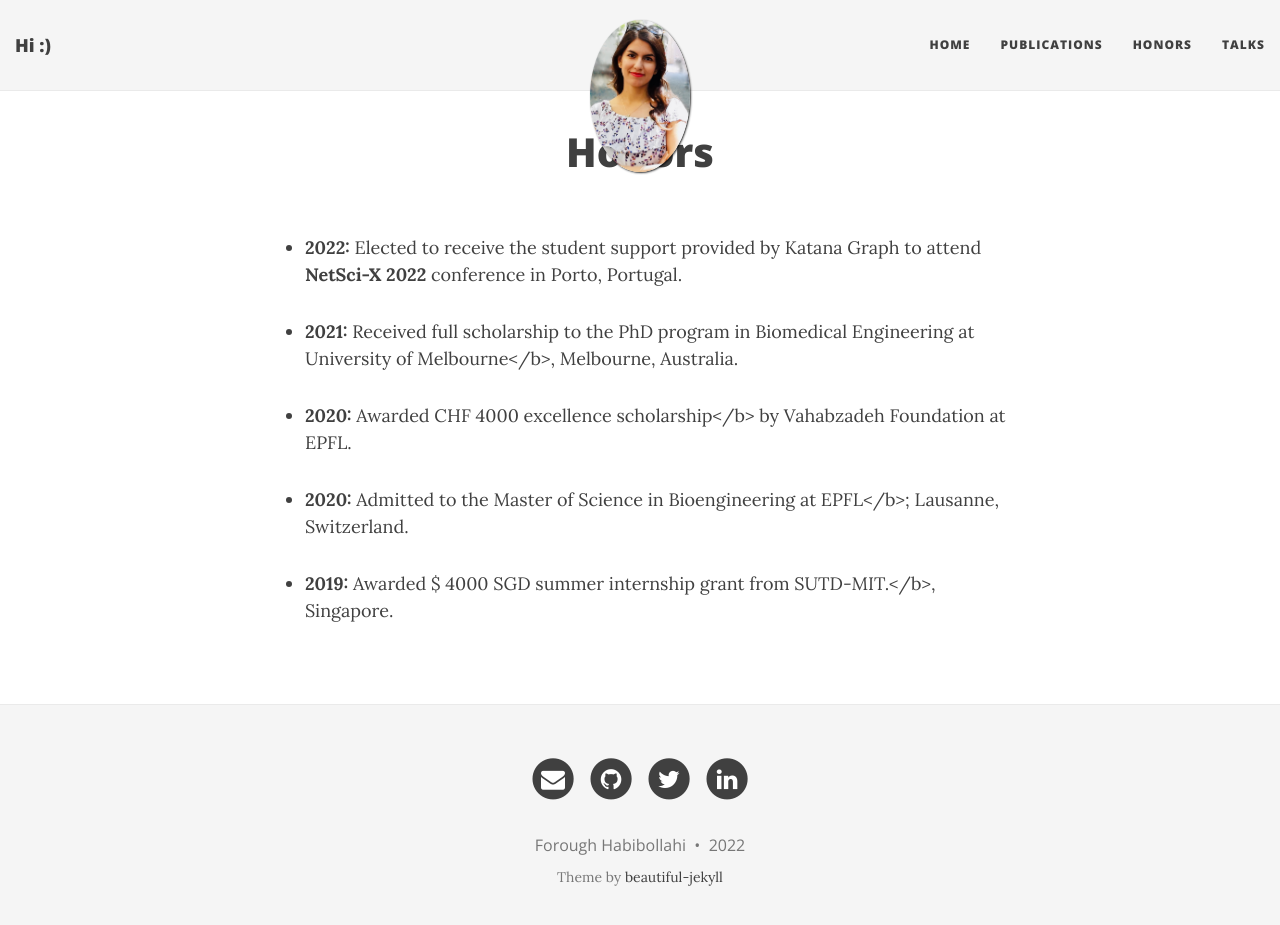
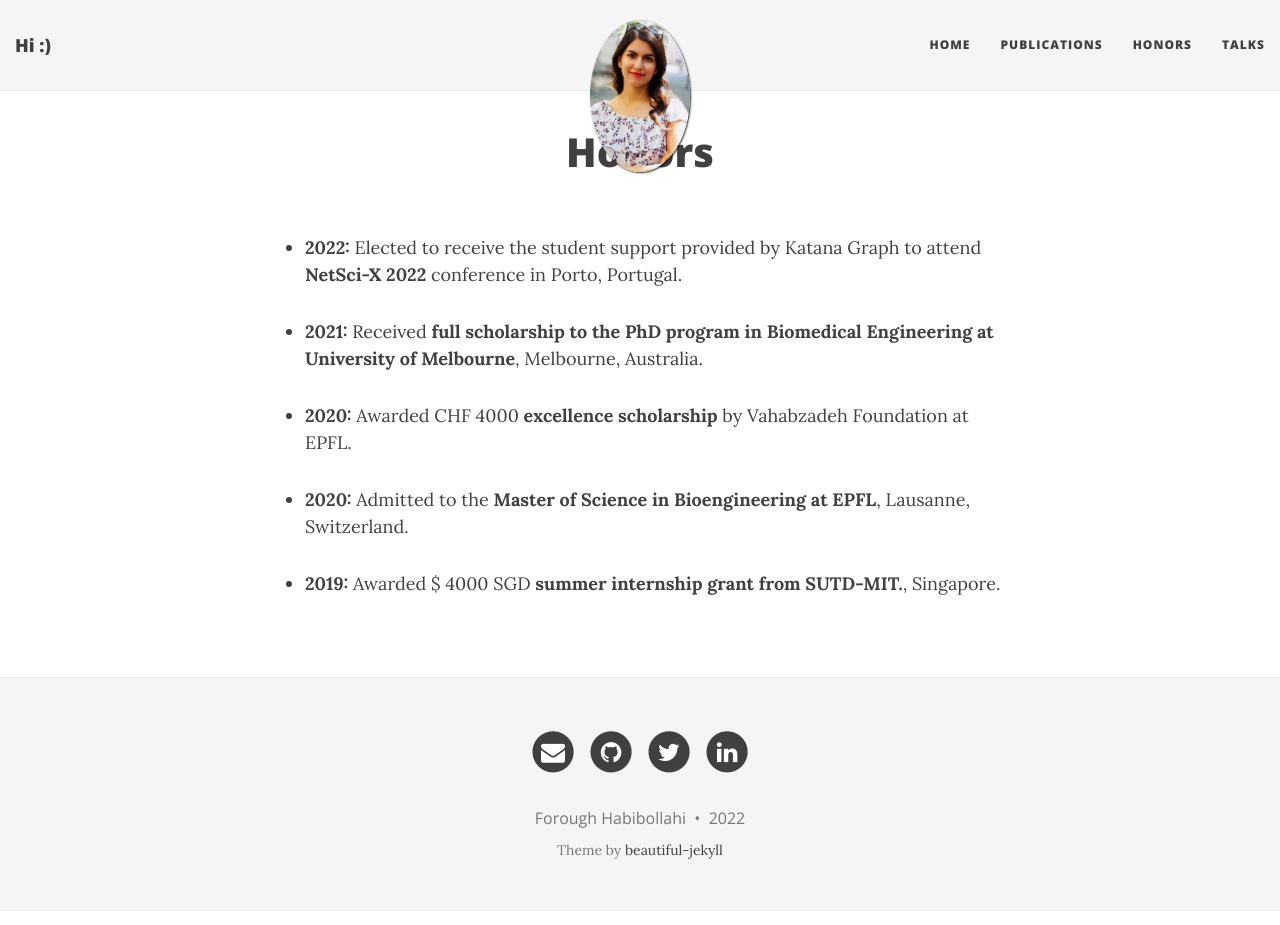
Before and after one commit to ForoughHa/ForoughHa.github.io, a Jekyll site: the page built from honors.md, in a window 1280 px wide and 938 px high. Shown: the top 925 px of the window. Built offline with Jekyll 4.4.1, drawn with Linux system fonts in a browser that asks for light colours; nearby versions of some CDN libraries.

```diff
--- a/honors.md
+++ b/honors.md
@@ -5,13 +5,13 @@ title: Honors
 - <b>2022:</b> Elected to receive the student support provided by Katana Graph to attend <b>NetSci-X 2022</b> conference in Porto, Portugal.
 
 
-- <b>2021:</b> Received full scholarship to the PhD program in Biomedical Engineering at University of Melbourne</b>, Melbourne, Australia.
+- <b>2021:</b> Received <b>full scholarship to the PhD program in Biomedical Engineering at University of Melbourne</b>, Melbourne, Australia.
 
-- <b>2020:</b> Awarded CHF 4000 excellence scholarship</b> by Vahabzadeh Foundation at EPFL.
+- <b>2020:</b> Awarded CHF 4000 <b>excellence scholarship</b> by Vahabzadeh Foundation at EPFL.
 
-- <b>2020:</b>  Admitted to the Master of Science in Bioengineering at EPFL</b>; Lausanne, Switzerland.
+- <b>2020:</b>  Admitted to the <b>Master of Science in Bioengineering at EPFL</b>, Lausanne, Switzerland.
 
-- <b>2019:</b> Awarded $ 4000 SGD summer internship grant from SUTD-MIT.</b>, Singapore.
+- <b>2019:</b> Awarded $ 4000 SGD <b>summer internship grant from SUTD-MIT.</b>, Singapore.
 
 
 
```
